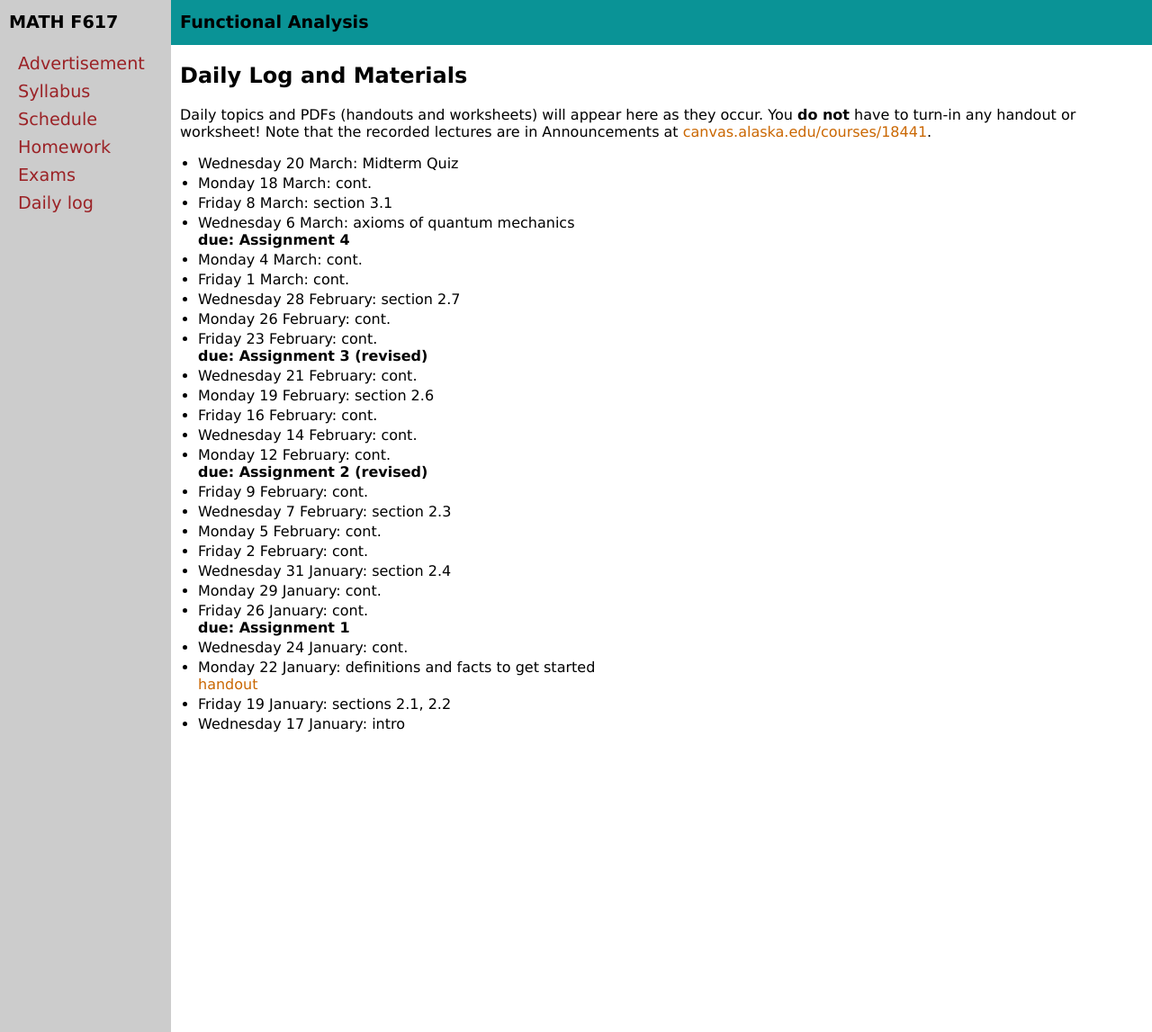
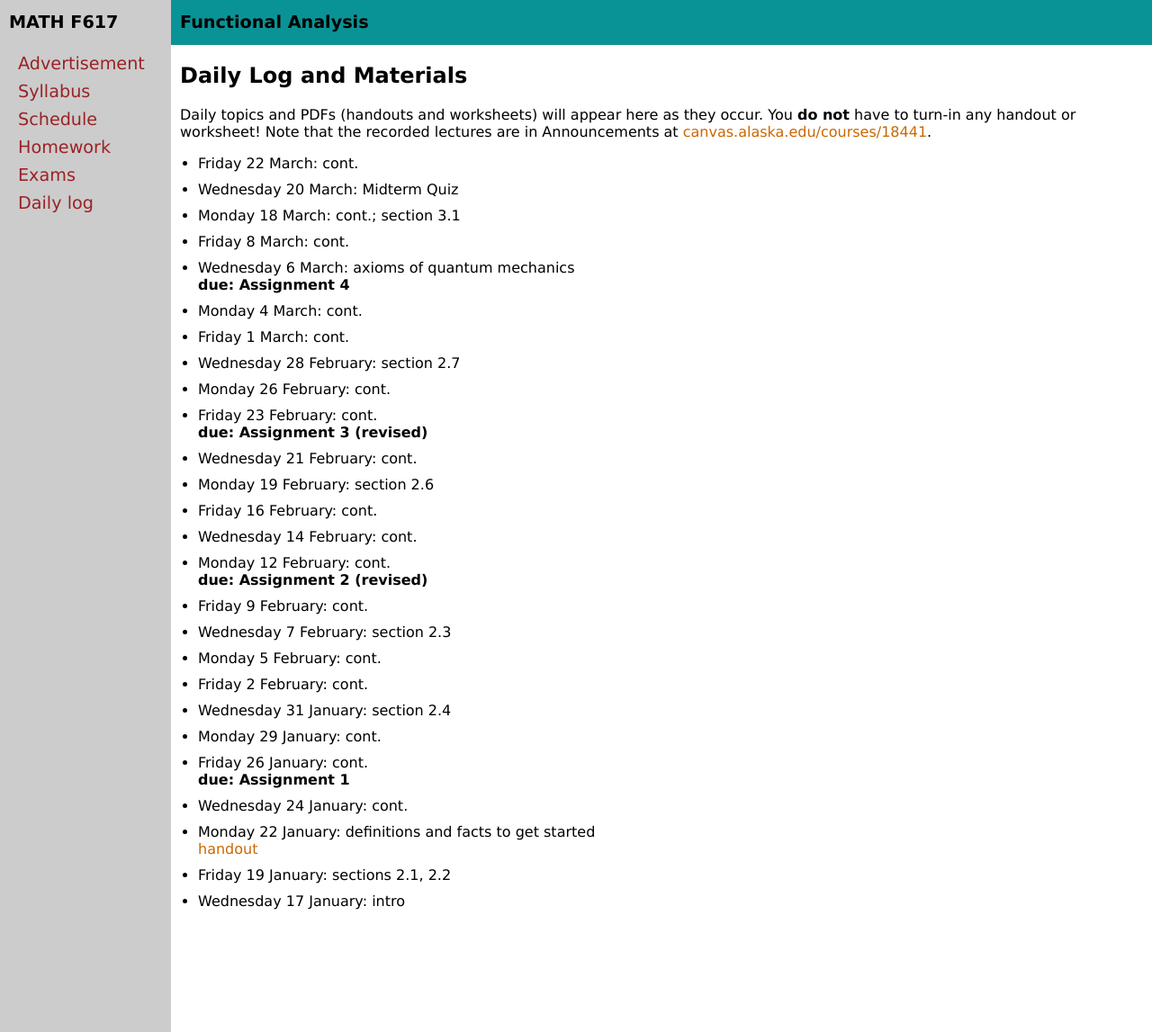
Before and after one commit to bueler/numerical, a Jekyll site: the page built from daily.md, in a window 1280 px wide and 1147 px high. Shown: the whole window at 90% size. Built offline with Jekyll 4.4.1, drawn with Linux system fonts in a browser that asks for light colours.

Commit message:
fiddle with daily log

```diff
--- a/_data/daily.yml
+++ b/_data/daily.yml
@@ -1,11 +1,13 @@
 semester: Fall 2023
 daily:
+- name: Friday 22 March
+  description: cont.
 - name: Wednesday 20 March
   description: Midterm Quiz
 - name: Monday 18 March
+  description: cont.; section 3.1
+- name: Friday 8 March
   description: cont.
-- name: Friday 8 March
-  description: section 3.1
 - name: Wednesday 6 March
   description: axioms of quantum mechanics
   due: Assignment 4
--- a/_includes/daily_table.md
+++ b/_includes/daily_table.md
@@ -2,16 +2,16 @@
 
 <ul>
 {% for material in data.daily %}
-<li>{{ material.name }}: {{ material.description }}
-{% if material.due %}
-    <br><b>due: {{ material.due }}</b>
-{% endif %}
-{% if material.more %}
-    <br>{{ material.more }}
-{% endif %}
-{% if material.handout %}
-    <br><a href="{{ material.handout }}">handout</a>
-{% endif %}
+<li style=" margin-bottom: 10px;">{{ material.name }}: {{ material.description }}
+    {% if material.due %}
+        <br><b>due: {{ material.due }}</b>
+    {% endif %}
+    {% if material.more %}
+        <br>{{ material.more }}
+    {% endif %}
+    {% if material.handout %}
+        <br><a href="{{ material.handout }}">handout</a>
+    {% endif %}
 </li>
 {% endfor %}
 </ul>
```
